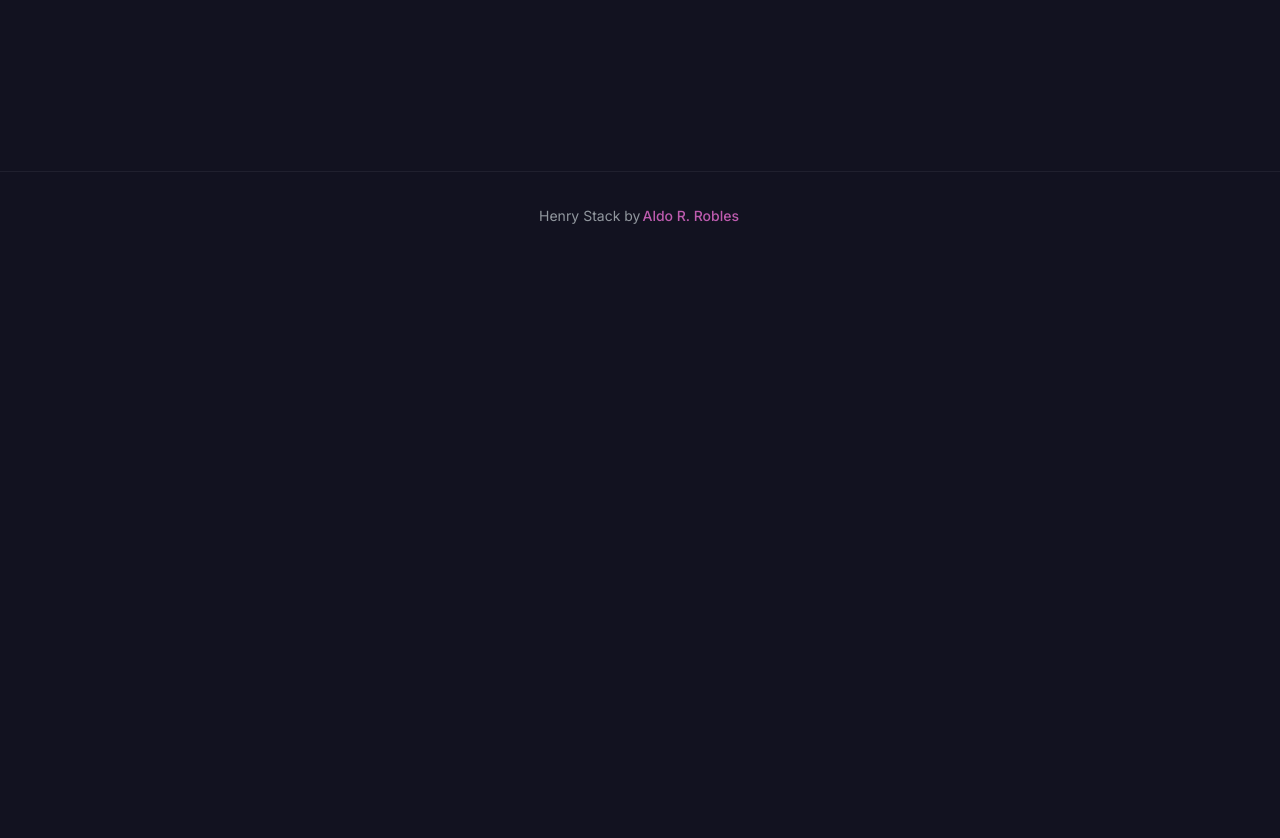
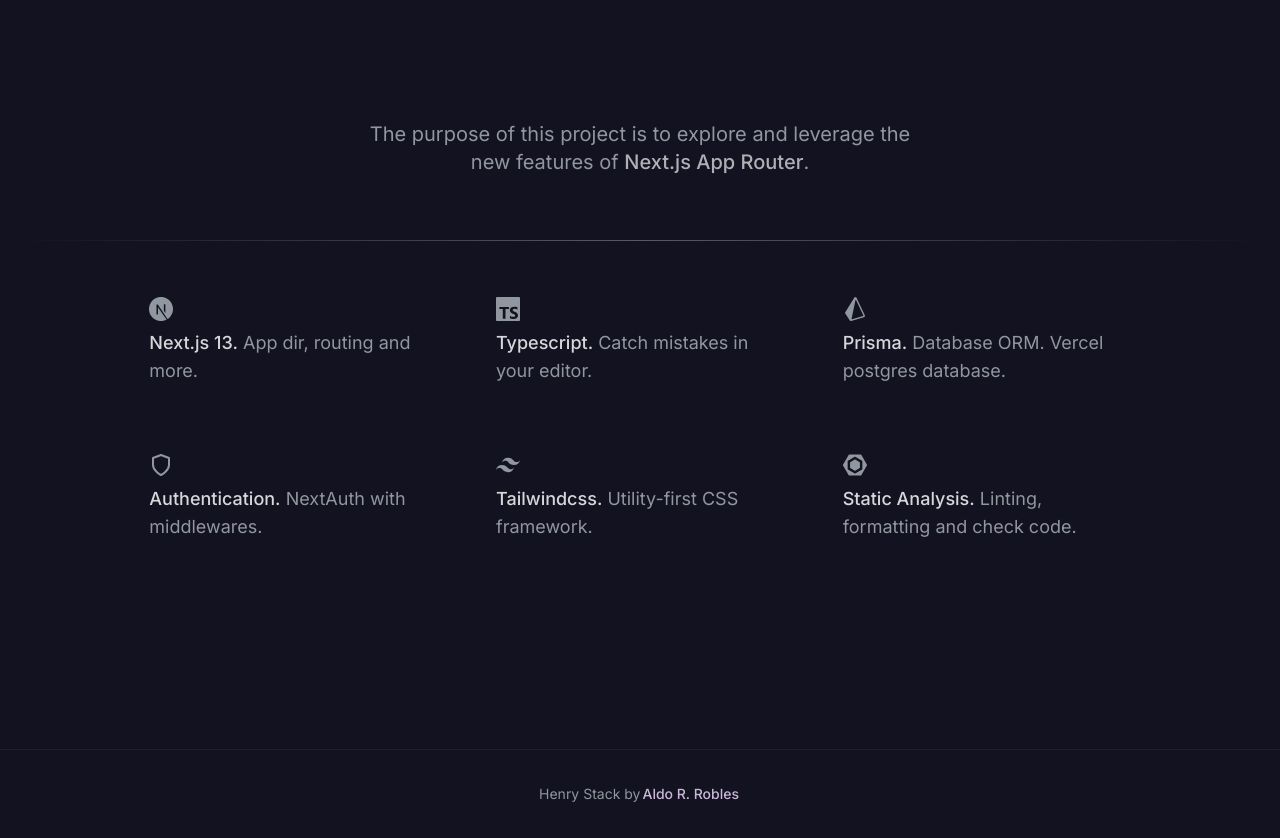
Before and after one commit to roblesdotdev/next-stack, a Next.js app: page / in a window 1280 px wide. Shown: the part 540-1378 px from the top of the page. Before the commit the page ends 800 px from the top, so only its background shows below. Built offline with nearby package versions, Linux system fonts and the light colour scheme; no server answers.

Commit message:
landing features section (#2)

```diff
--- a/app/(home)/page.tsx
+++ b/app/(home)/page.tsx
@@ -1,7 +1,14 @@
-import { ArrowRightIcon } from 'lucide-react'
+import { ArrowRightIcon, ShieldIcon } from 'lucide-react'
 import Link from 'next/link'
 import { Balancer } from 'react-wrap-balancer'
-import { GithubIcon } from '~/components/icons'
+import {
+  EslintIcon,
+  GithubIcon,
+  NextJSIcon,
+  PrismaIcon,
+  TailwindIcon,
+  TypescriptIcon,
+} from '~/components/icons'
 import { buttonVariants } from '~/components/ui/button'
 import { siteConfig } from '~/config/site'
 
@@ -9,7 +16,7 @@
   return (
     <main className="flex flex-col items-center justify-center px-4">
       <div className="mx-auto w-full max-w-7xl">
-        <section className="flex flex-col items-center justify-center gap-2 pt-16">
+        <section className="flex flex-col items-center justify-center gap-2 py-16">
           <a
             target="_blank"
             rel="noreferrer"
@@ -22,7 +29,7 @@
               <ArrowRightIcon className="h-3 w-3" />
             </span>
           </a>
-          <h1 className="my-2 max-w-3xl text-center text-4xl font-medium md:text-7xl">
+          <h1 className="my-2 max-w-3xl bg-gradient-to-br from-fg to-fg/60 bg-clip-text text-center text-4xl font-medium text-transparent md:text-7xl">
             <Balancer>Take your projects to the next level</Balancer>
           </h1>
           <p className="mb-6 max-w-3xl text-center text-fg-muted md:text-xl">
@@ -36,7 +43,79 @@
             Get Started
           </Link>
         </section>
+
+        <section className="pb-16 md:mt-32">
+          <p className="mx-auto text-center text-fg-muted md:mb-16 md:max-w-xl md:text-lg lg:text-xl">
+            The purpose of this project is to explore and leverage the new
+            features of{' '}
+            <a
+              href="https://nextjs.org/docs"
+              target="_blank"
+              rel="noreferrer"
+              className="font-medium text-fg/80 transition hover:text-fg hover:underline"
+            >
+              Next.js App Router
+            </a>
+            .
+          </p>
+          <div className="my-6 h-px w-full bg-gradient-to-r from-transparent via-white/30 to-transparent" />
+          <div className="mx-auto grid max-w-5xl grid-cols-2 justify-center gap-x-4 gap-y-9 pt-4 text-fg-muted md:grid-cols-3 md:place-items-center">
+            {siteFeatures.map(feat => (
+              <div
+                key={feat.title}
+                className="flex flex-col gap-2 md:max-w-xs lg:p-4"
+              >
+                {feat.icon}
+                <h2 className="line-clamp-2 text-sm md:text-lg">
+                  <span className="font-medium text-fg">{feat.title}</span>{' '}
+                  {feat.description}
+                </h2>
+              </div>
+            ))}
+          </div>
+        </section>
       </div>
     </main>
   )
 }
+
+const siteFeatures = [
+  {
+    title: 'Next.js 13.',
+    icon: <NextJSIcon className="h-4 w-4 lg:h-6 lg:w-6" />,
+    description: 'App dir, routing and more.',
+  },
+  {
+    title: 'Typescript.',
+    icon: <TypescriptIcon className="h-4 w-4 lg:h-6 lg:w-6" />,
+    description: 'Catch mistakes in your editor.',
+  },
+  {
+    title: 'Prisma.',
+    icon: (
+      <div className="flex items-center gap-2 lg:gap-4">
+        <PrismaIcon className="h-4 w-4 lg:h-6 lg:w-6" />
+      </div>
+    ),
+    description: 'Database ORM. Vercel postgres database.',
+  },
+  {
+    title: 'Authentication.',
+    icon: <ShieldIcon className="h-4 w-4 lg:h-6 lg:w-6" />,
+    description: 'NextAuth with middlewares.',
+  },
+  {
+    title: 'Tailwindcss.',
+    icon: <TailwindIcon className="h-4 w-4 lg:h-6 lg:w-6" />,
+    description: 'Utility-first CSS framework.',
+  },
+  {
+    title: 'Static Analysis.',
+    icon: (
+      <div className="flex items-center gap-2 lg:gap-4">
+        <EslintIcon className="h-4 w-4 lg:h-6 lg:w-6" />
+      </div>
+    ),
+    description: 'Linting, formatting and check code.',
+  },
+]
--- a/app/globals.css
+++ b/app/globals.css
@@ -12,10 +12,14 @@
   --on-primary: 255 255 255;
   --primary-variant: 111 111 254;
 
-  --secondary: 233 110 210;
-  --secondary-variant: 237 133 218;
+  --secondary: 203 184 216;
+  --secondary-variant: 207 202 226;
 
   --fg-default: 215 215 219;
   --fg-emphasis: 253 253 253;
   --fg-muted: 145 151 158;
 }
+
+a {
+  @apply outline-none ring-primary-variant/50 focus-visible:ring-2;
+}
--- /dev/null
+++ b/components/icons/eslint.tsx
@@ -0,0 +1,17 @@
+import type { SVGProps } from 'react'
+
+export default function EslintIcon(props: SVGProps<SVGSVGElement>) {
+  return (
+    <svg
+      role="img"
+      viewBox="0 0 24 24"
+      xmlns="http://www.w3.org/2000/svg"
+      fill="currentColor"
+      className="h-4 w-4"
+      {...props}
+    >
+      <title>ESLint</title>
+      <path d="M7.257 9.132L11.816 6.5a.369.369 0 0 1 .368 0l4.559 2.632a.369.369 0 0 1 .184.32v5.263a.37.37 0 0 1-.184.319l-4.559 2.632a.369.369 0 0 1-.368 0l-4.559-2.632a.369.369 0 0 1-.184-.32V9.452a.37.37 0 0 1 .184-.32M23.852 11.53l-5.446-9.475c-.198-.343-.564-.596-.96-.596H6.555c-.396 0-.762.253-.96.596L.149 11.509a1.127 1.127 0 0 0 0 1.117l5.447 9.398c.197.342.563.517.959.517h10.893c.395 0 .76-.17.959-.512l5.446-9.413a1.069 1.069 0 0 0 0-1.086m-4.51 4.556a.4.4 0 0 1-.204.338L12.2 20.426a.395.395 0 0 1-.392 0l-6.943-4.002a.4.4 0 0 1-.205-.338V8.08c0-.14.083-.269.204-.338L11.8 3.74c.12-.07.272-.07.392 0l6.943 4.003a.4.4 0 0 1 .206.338z" />
+    </svg>
+  )
+}
--- a/components/icons/index.ts
+++ b/components/icons/index.ts
@@ -1 +1,6 @@
 export { default as GithubIcon } from './github'
+export { default as NextJSIcon } from './nextjs'
+export { default as TypescriptIcon } from './typescript'
+export { default as PrismaIcon } from './prisma'
+export { default as TailwindIcon } from './tailwind'
+export { default as EslintIcon } from './eslint'
--- /dev/null
+++ b/components/icons/nextjs.tsx
@@ -0,0 +1,17 @@
+import type { SVGProps } from 'react'
+
+export default function NextJSIcon(props: SVGProps<SVGSVGElement>) {
+  return (
+    <svg
+      role="img"
+      viewBox="0 0 24 24"
+      xmlns="http://www.w3.org/2000/svg"
+      fill="currentColor"
+      className="h-4 w-4"
+      {...props}
+    >
+      <title>Next.js</title>
+      <path d="M11.5725 0c-.1763 0-.3098.0013-.3584.0067-.0516.0053-.2159.021-.3636.0328-3.4088.3073-6.6017 2.1463-8.624 4.9728C1.1004 6.584.3802 8.3666.1082 10.255c-.0962.659-.108.8537-.108 1.7474s.012 1.0884.108 1.7476c.652 4.506 3.8591 8.2919 8.2087 9.6945.7789.2511 1.6.4223 2.5337.5255.3636.04 1.9354.04 2.299 0 1.6117-.1783 2.9772-.577 4.3237-1.2643.2065-.1056.2464-.1337.2183-.1573-.0188-.0139-.8987-1.1938-1.9543-2.62l-1.919-2.592-2.4047-3.5583c-1.3231-1.9564-2.4117-3.556-2.4211-3.556-.0094-.0026-.0187 1.5787-.0235 3.509-.0067 3.3802-.0093 3.5162-.0516 3.596-.061.115-.108.1618-.2064.2134-.075.0374-.1408.0445-.495.0445h-.406l-.1078-.068a.4383.4383 0 01-.1572-.1712l-.0493-.1056.0053-4.703.0067-4.7054.0726-.0915c.0376-.0493.1174-.1125.1736-.143.0962-.047.1338-.0517.5396-.0517.4787 0 .5584.0187.6827.1547.0353.0377 1.3373 1.9987 2.895 4.3608a10760.433 10760.433 0 004.7344 7.1706l1.9002 2.8782.096-.0633c.8518-.5536 1.7525-1.3418 2.4657-2.1627 1.5179-1.7429 2.4963-3.868 2.8247-6.134.0961-.6591.1078-.854.1078-1.7475 0-.8937-.012-1.0884-.1078-1.7476-.6522-4.506-3.8592-8.2919-8.2087-9.6945-.7672-.2487-1.5836-.42-2.4985-.5232-.169-.0176-1.0835-.0366-1.6123-.037zm4.0685 7.217c.3473 0 .4082.0053.4857.047.1127.0562.204.1642.237.2767.0186.061.0234 1.3653.0186 4.3044l-.0067 4.2175-.7436-1.14-.7461-1.14v-3.066c0-1.982.0093-3.0963.0234-3.1502.0375-.1313.1196-.2346.2323-.2955.0961-.0494.1313-.054.4997-.054z" />
+    </svg>
+  )
+}
--- /dev/null
+++ b/components/icons/prisma.tsx
@@ -0,0 +1,17 @@
+import type { SVGProps } from 'react'
+
+export default function PrismaIcon(props: SVGProps<SVGSVGElement>) {
+  return (
+    <svg
+      role="img"
+      viewBox="0 0 24 24"
+      xmlns="http://www.w3.org/2000/svg"
+      fill="currentColor"
+      className="h-4 w-4"
+      {...props}
+    >
+      <title>Prisma</title>
+      <path d="M21.8068 18.2848L13.5528.7565c-.207-.4382-.639-.7273-1.1286-.7541-.5023-.0293-.9523.213-1.2062.6253L2.266 15.1271c-.2773.4518-.2718 1.0091.0158 1.4555l4.3759 6.7786c.2608.4046.7127.6388 1.1823.6388.1332 0 .267-.0188.3987-.0577l12.7019-3.7568c.3891-.1151.7072-.3904.8737-.7553s.1633-.7828-.0075-1.1454zm-1.8481.7519L9.1814 22.2242c-.3292.0975-.6448-.1873-.5756-.5194l3.8501-18.4386c.072-.3448.5486-.3996.699-.0803l7.1288 15.138c.1344.2856-.019.6224-.325.7128z" />
+    </svg>
+  )
+}
--- /dev/null
+++ b/components/icons/tailwind.tsx
@@ -0,0 +1,17 @@
+import type { SVGProps } from 'react'
+
+export default function TailwindIcon(props: SVGProps<SVGSVGElement>) {
+  return (
+    <svg
+      role="img"
+      viewBox="0 0 24 24"
+      xmlns="http://www.w3.org/2000/svg"
+      fill="currentColor"
+      className="h-4 w-4"
+      {...props}
+    >
+      <title>Tailwind CSS</title>
+      <path d="M12.001,4.8c-3.2,0-5.2,1.6-6,4.8c1.2-1.6,2.6-2.2,4.2-1.8c0.913,0.228,1.565,0.89,2.288,1.624 C13.666,10.618,15.027,12,18.001,12c3.2,0,5.2-1.6,6-4.8c-1.2,1.6-2.6,2.2-4.2,1.8c-0.913-0.228-1.565-0.89-2.288-1.624 C16.337,6.182,14.976,4.8,12.001,4.8z M6.001,12c-3.2,0-5.2,1.6-6,4.8c1.2-1.6,2.6-2.2,4.2-1.8c0.913,0.228,1.565,0.89,2.288,1.624 c1.177,1.194,2.538,2.576,5.512,2.576c3.2,0,5.2-1.6,6-4.8c-1.2,1.6-2.6,2.2-4.2,1.8c-0.913-0.228-1.565-0.89-2.288-1.624 C10.337,13.382,8.976,12,6.001,12z" />
+    </svg>
+  )
+}
--- /dev/null
+++ b/components/icons/typescript.tsx
@@ -0,0 +1,17 @@
+import type { SVGProps } from 'react'
+
+export default function TypescriptIcon(props: SVGProps<SVGSVGElement>) {
+  return (
+    <svg
+      role="img"
+      viewBox="0 0 24 24"
+      xmlns="http://www.w3.org/2000/svg"
+      fill="currentColor"
+      className="h-4 w-4"
+      {...props}
+    >
+      <title>TypeScript</title>
+      <path d="M1.125 0C.502 0 0 .502 0 1.125v21.75C0 23.498.502 24 1.125 24h21.75c.623 0 1.125-.502 1.125-1.125V1.125C24 .502 23.498 0 22.875 0zm17.363 9.75c.612 0 1.154.037 1.627.111a6.38 6.38 0 0 1 1.306.34v2.458a3.95 3.95 0 0 0-.643-.361 5.093 5.093 0 0 0-.717-.26 5.453 5.453 0 0 0-1.426-.2c-.3 0-.573.028-.819.086a2.1 2.1 0 0 0-.623.242c-.17.104-.3.229-.393.374a.888.888 0 0 0-.14.49c0 .196.053.373.156.529.104.156.252.304.443.444s.423.276.696.41c.273.135.582.274.926.416.47.197.892.407 1.266.628.374.222.695.473.963.753.268.279.472.598.614.957.142.359.214.776.214 1.253 0 .657-.125 1.21-.373 1.656a3.033 3.033 0 0 1-1.012 1.085 4.38 4.38 0 0 1-1.487.596c-.566.12-1.163.18-1.79.18a9.916 9.916 0 0 1-1.84-.164 5.544 5.544 0 0 1-1.512-.493v-2.63a5.033 5.033 0 0 0 3.237 1.2c.333 0 .624-.03.872-.09.249-.06.456-.144.623-.25.166-.108.29-.234.373-.38a1.023 1.023 0 0 0-.074-1.089 2.12 2.12 0 0 0-.537-.5 5.597 5.597 0 0 0-.807-.444 27.72 27.72 0 0 0-1.007-.436c-.918-.383-1.602-.852-2.053-1.405-.45-.553-.676-1.222-.676-2.005 0-.614.123-1.141.369-1.582.246-.441.58-.804 1.004-1.089a4.494 4.494 0 0 1 1.47-.629 7.536 7.536 0 0 1 1.77-.201zm-15.113.188h9.563v2.166H9.506v9.646H6.789v-9.646H3.375z" />
+    </svg>
+  )
+}
--- a/components/layout/navbar.tsx
+++ b/components/layout/navbar.tsx
@@ -11,9 +11,7 @@
         <ul className="mx-auto flex max-w-7xl items-center gap-4 px-6 py-4 text-sm">
           <li>
             <Link href="/">
-              <div className="flex items-center gap-2">
-                <h1 className="text-base font-medium">{siteConfig.name}</h1>
-              </div>
+              <span className="text-base font-medium">{siteConfig.name}</span>
             </Link>
           </li>
           <li className="ml-auto flex items-center gap-2 text-base">
--- a/components/ui/button.tsx
+++ b/components/ui/button.tsx
@@ -11,7 +11,7 @@
         default: 'bg-primary text-primary-fg hover:bg-primary-variant',
         outline:
           'border-2 border-canvas-muted bg-transparent hover:bg-primary-variant hover:text-primary-fg',
-        link: 'text-secondary/80 underline-offset-4 ring-secondary-variant/50 hover:text-secondary-variant hover:underline',
+        link: 'text-secondary underline-offset-4 ring-secondary-variant/50 hover:text-secondary-variant hover:underline',
       },
       size: {
         base: 'p-0.5 text-sm',
```
